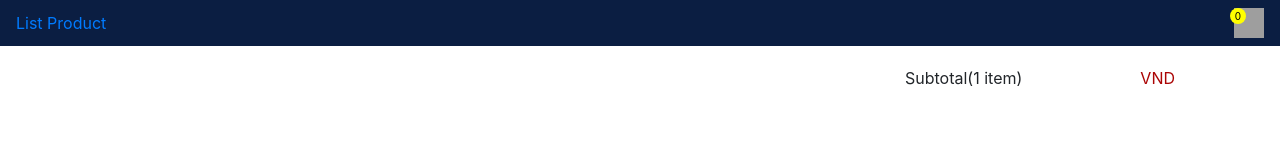
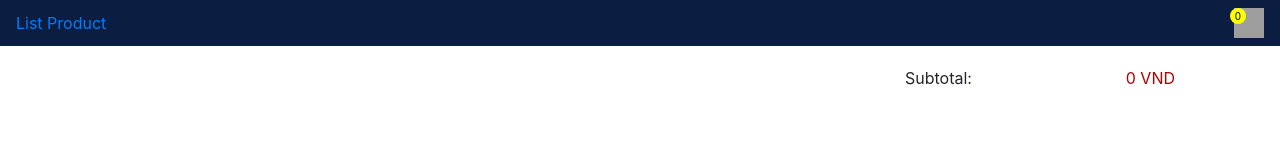
Before and after one commit to doantrungnghia/cart, a React (Create React App) app: page /cart in a window 1280 px wide. Shown: the top 160 px of the page. Built offline with nearby package versions, Linux system fonts and the light colour scheme; grey boxes are pictures that could not be loaded.

Commit message:
Finish Cart Page (Remove/Change Quantity will Update in App Page)

```diff
--- a/package.json
+++ b/package.json
@@ -30,5 +30,11 @@
       "last 1 firefox version",
       "last 1 safari version"
     ]
+  },
+  "devDependencies": {
+    "babel-jest": "^24.9.0",
+    "enzyme": "^3.10.0",
+    "enzyme-adapter-react-16": "^1.14.0",
+    "jest": "^24.9.0"
   }
 }
--- a/src/App.js
+++ b/src/App.js
@@ -1,42 +1,54 @@
-import React, { Component } from 'react'
-import Home from './home';
-import Cart from './cart';
-import {
-  Navbar,
-  Nav,
-  NavItem,
-} from 'reactstrap';
-import 'bootstrap/dist/css/bootstrap.css';
-import { BrowserRouter as Router, Switch, Route, Link } from 'react-router-dom';
-import { productData } from "./data/index"
+import React, { Component } from "react";
+import Home from "./home";
+import Cart from "./cart";
+import { Navbar, Nav, NavItem } from "reactstrap";
+import "bootstrap/dist/css/bootstrap.css";
+import { BrowserRouter as Router, Switch, Route, Link } from "react-router-dom";
+import { productData } from "./data/index";
+
 export default class App extends Component {
   constructor(props) {
-    super(props)
-    this.state = ({
+    super(props);
+    this.state = {
       data: null,
-      cart: []
-    })
+      cart: [],
+      cartCount: 0
+    };
   }
-  getDataAfterAdd = (data) =>{
-    const {cart} = this.state;
-    console.log(cart)
-    for(let i in cart){
-      if(cart[i].id === data.id){
-        console.log(cart[i])
-      }
-    }
+
+  getDataAfterAdd = data => {
+    const { cart } = this.state;
     this.setState({
-      cart: cart.concat(data),
-    })
-  }
+      cart: cart.filter(item => item.id === data.id).length
+        ? cart.map(item => {
+            return item.id === data.id
+              ? { ...item, quantity: item.quantity + 1 }
+              : item;
+          })
+        : cart.concat(data)
+    });
+  };
+
+  getDataFromCart = data => {
+    const { cart } = this.state;
+    this.setState({
+      cart: data
+    });
+    setTimeout(() => {
+      console.log(cart);
+    }, 1000);
+  };
+
   componentDidMount() {
     this.setState({
       data: productData
-    })
+    });
   }
+
   render() {
-    const {data,cart} = this.state;
-    if(!data) return null;
+    const { data, cart } = this.state;
+    if (!data) return null;
+
     return (
       <Router>
         <Navbar dark expand="md">
@@ -44,18 +56,34 @@ export default class App extends Component {
           <Nav className="ml-auto" navbar>
             <Link to="/cart">
               <NavItem className="position-relative">
-                <span className="cart-count">{cart.length}</span>
-                <img src="https://img.icons8.com/dusk/64/000000/add-shopping-cart.png" className="cart-icon" alt="kvy-tech" />
+                <span className="cart-count">
+                  {cart.reduce((total, item) => total + item.quantity, 0)}
+                </span>
+                <img
+                  src="https://img.icons8.com/dusk/64/000000/add-shopping-cart.png"
+                  className="cart-icon"
+                  alt="kvy-tech"
+                />
               </NavItem>
             </Link>
           </Nav>
         </Navbar>
         <Switch>
-          <Route exact path="/" render={() => <Home pushDataToApp={this.getDataAfterAdd} data={data}/>}></Route>
-          <Route path="/cart" render={()=><Cart cart={cart}/>}>
-          </Route>
+          <Route
+            exact
+            path="/"
+            render={() => (
+              <Home pushDataFromHome={this.getDataAfterAdd} data={data} />
+            )}
+          ></Route>
+          <Route
+            path="/cart"
+            render={() => (
+              <Cart cart={cart} pushDataFromCart={this.getDataFromCart} />
+            )}
+          ></Route>
         </Switch>
       </Router>
-    )
+    );
   }
 }
--- a/src/cart/index.jsx
+++ b/src/cart/index.jsx
@@ -1,21 +1,42 @@
-import React, { Component } from 'react'
-import { numberWithCommas } from "../functions/index"
+import React, { Component } from "react";
+import { numberWithCommas } from "../functions/index";
+
 const buildOptions = () => {
   var arr = [];
   for (let i = 1; i <= 90; i++) {
-    arr.push(<option key={i} value="{i}">{i}</option>)
+    arr.push(
+      <option key={i} value={i}>
+        {i}
+      </option>
+    );
   }
   return arr;
-}
-const CartItemCount = () =>{
+};
+
+const CartItemCount = ({ value, setQuantity, id }) => {
   return (
-    <select className="select-count ml-4 bg-white">
+    <select
+      onChange={setQuantity}
+      className="select-count ml-4 bg-white"
+      defaultValue={value}
+      id={id}
+    >
       {buildOptions()}
-    </select >
-  )
-}
-const CartItem = ({title, price, description, image}) =>{
-  return(
+    </select>
+  );
+};
+
+const CartItem = ({
+  id,
+  title,
+  price,
+  description,
+  image,
+  quantity,
+  removeItem,
+  setQuantity
+}) => {
+  return (
     <div className="row cart-item">
       <div className="col-3">
         <img className="img-fluid" src={image} alt="" />
@@ -23,46 +44,88 @@ const CartItem = ({title, price, description, image}) =>{
       <div className="col-9 pt-3">
         <h4 className="product-title">{title}</h4>
         <span className="product-price">{numberWithCommas(price)}</span>
-        <CartItemCount/>
+        <CartItemCount id={id} setQuantity={setQuantity} value={quantity} />
         <p className="product-des">{description}</p>
-        <button className="cart-remove text-center">Remove this item</button>
+        <button
+          onClick={() => removeItem(id)}
+          className="cart-remove text-center"
+        >
+          Remove this item
+        </button>
       </div>
     </div>
-  )
-}
+  );
+};
+
 export default class Cart extends Component {
-  constructor(props){
+  constructor(props) {
     super(props);
-    this.state= ({
+    this.state = {
       cart: []
-    })
+    };
   }
-  componentDidMount(){
+
+  componentDidMount() {
     this.setState({
       cart: this.props.cart
-    })
+    });
   }
+
+  setQuantity = e => {
+    const { cart } = this.state;
+    const id = Number(e.target.id);
+    const quantity = Number(e.target.value);
+    this.setState({
+      cart: cart.map(item => {
+        return item.id === id ? { ...item, quantity: quantity } : item;
+      })
+    });
+    this.props.pushDataFromCart(
+      cart.map(item => {
+        return item.id === id ? { ...item, quantity: quantity } : item;
+      })
+    );
+  };
+
+  removeItem = id => {
+    const { cart } = this.state;
+    this.setState({
+      cart: cart.filter(item => item.id !== id)
+    });
+    this.props.pushDataFromCart(cart.filter(item => item.id !== id));
+  };
+
   render() {
-    const {cart} = this.state;
-    console.log(cart)
+    const { cart } = this.state;
     return (
       <div className="container">
         <div className="row">
           <div className="col-8">
             <div className="container">
-
+              {cart.map(data => {
+                return (
+                  <CartItem
+                    {...data}
+                    key={`cart-item-${data.id}`}
+                    removeItem={this.removeItem}
+                    setQuantity={this.setQuantity}
+                  />
+                );
+              })}
             </div>
-            {cart.map(data=>{
-              return <CartItem {...data} key={`cart-item-${data.id}`}/>
-            })}
           </div>
           <div className="col-4">
             <div className="cart-checkout bg-white">
               <ul>
                 <li className="d-flex justify-content-between">
-                  <span>Subtotal(1 item)</span>
+                  <span>Subtotal: </span>
                   <span className="product-price">
-
+                    {numberWithCommas(
+                      cart.reduce(
+                        (total, item) => total + item.price * item.quantity,
+                        0
+                      )
+                    )}{" "}
                     VND
                   </span>
                 </li>
@@ -71,6 +134,6 @@ export default class Cart extends Component {
           </div>
         </div>
       </div>
-    )
+    );
   }
 }
--- a/src/home/index.jsx
+++ b/src/home/index.jsx
@@ -1,24 +1,37 @@
-import React, { Component } from 'react'
+import React, { Component } from "react";
 import {
-  Card, CardImg, CardText, CardBody,
-  CardTitle, CardSubtitle, Button
-} from 'reactstrap';
-import { numberWithCommas} from "../functions/index"
-const Product = ({id,title,price,description,image,addToCart})=>{
-  return(
+  Card,
+  CardImg,
+  CardText,
+  CardBody,
+  CardTitle,
+  CardSubtitle,
+  Button
+} from "reactstrap";
+import { numberWithCommas } from "../functions/index";
+
+const Product = ({ id, title, price, description, image, addToCart }) => {
+  return (
     <div className="col-lg-3 col-md-4 col-sm-6 col-12 product-item">
       <Card>
-        <CardImg top width="100%" src={image}/>
+        <CardImg top width="100%" src={image} />
         <CardBody>
           <CardTitle className="product-title">{title}</CardTitle>
-          <CardSubtitle className="product-price">{numberWithCommas(price)} VND</CardSubtitle>
+          <CardSubtitle className="product-price">
+            {numberWithCommas(price)} VND
+          </CardSubtitle>
           <CardText className="product-des">{description}</CardText>
-          <Button onClick={()=> addToCart(id,title,price,description,image)}>Add To Cart</Button>
+          <Button
+            onClick={() => addToCart(id, title, price, description, image)}
+          >
+            Add To Cart
+          </Button>
         </CardBody>
       </Card>
     </div>
-  )
-}
+  );
+};
+
 export default class Home extends Component {
   addToCart = (id, title, price, description, image) => {
     const item = {
@@ -28,20 +41,27 @@ export default class Home extends Component {
       description: description,
       image: image,
       quantity: 1
-    }
-    this.props.pushDataToApp(item);
-  }
+    };
+    this.props.pushDataFromHome(item);
+  };
+
   render() {
     return (
       <div className="home">
         <div className="container">
           <div className="row">
-            {this.props.data.map(data=>{
-              return <Product addToCart={this.addToCart} key={`product-${data.id}`} {...data}/>
+            {this.props.data.map(item => {
+              return (
+                <Product
+                  addToCart={this.addToCart}
+                  key={`product-${item.id}`}
+                  {...item}
+                />
+              );
             })}
           </div>
         </div>
       </div>
-    )
+    );
   }
 }
--- a/src/index.css
+++ b/src/index.css
@@ -11,17 +11,21 @@ code {
   font-family: source-code-pro, Menlo, Monaco, Consolas, "Courier New",
     monospace;
 }
-nav.navbar{
+
+nav.navbar {
   background-color: #0b1e42;
 }
-.nav-item a{
+
+.nav-item a {
   color: white;
 }
-.cart-icon{
+
+.cart-icon {
   width: 30px;
   height: 30px;
 }
-.cart-count{
+
+.cart-count {
   font-size: 10px;
   color: black;
   background: yellow;
@@ -35,56 +39,70 @@ nav.navbar{
   align-items: center;
   justify-content: center;
 }
-.home{
+
+.home {
   padding-top: 40px;
 }
-.product-item{
+
+.product-item {
   margin: 10px 0;
 }
-.product-item .card{
+
+.product-item .card {
   padding: 10px 0;
+  height: 100%;
 }
-.card-body::before{
-  content:"";
+
+.card-body::before {
+  content: "";
   display: block;
   height: 1px;
   background: #c8c5c5;
-  margin: 10px 0
+  margin: 10px 0;
 }
-.product-title{
+
+.product-title {
   font-weight: bold;
   font-size: 18px;
 }
-.product-price{
-  color: #ab0505
+
+.product-price {
+  color: #ab0505;
 }
-.product-des{
+
+.product-des {
   font-size: 14px;
 }
-button.btn.btn-secondary{
-  background-color:#1baee78c;
+
+button.btn.btn-secondary {
+  background-color: #1baee78c;
   border: none;
   transition: 0.4s;
 }
-button.btn.btn-secondary:hover{
+
+button.btn.btn-secondary:hover {
   background-color: white;
-  color:#1baee78c;
+  color: #1baee78c;
 }
-.cart-item{
+
+.cart-item {
   background: #f2f1f3;
   padding: 10px;
   margin: 10px;
 }
-.select-count{
+
+.select-count {
   border: none;
   width: 61px;
   height: 30px;
 }
-.cart-checkout{
+
+.cart-checkout {
   padding: 20px;
 }
-.cart-remove{
+
+.cart-remove {
   background-color: transparent;
   color: #eb3333;
-  border: none
+  border: none;
 }
```
Also changed, not shown: src/components/Product.jsx (added, +22 -0 lines), src/data/index.js (+16 -9 lines), 1 other file (tests, documents, lock files or other folders).
